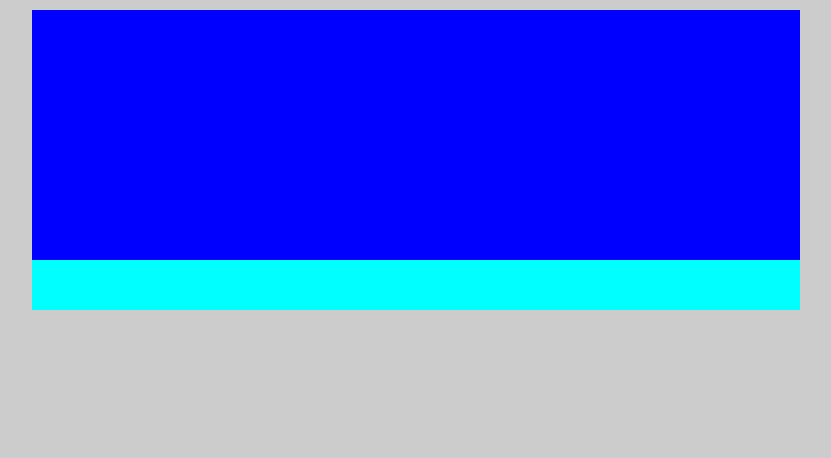
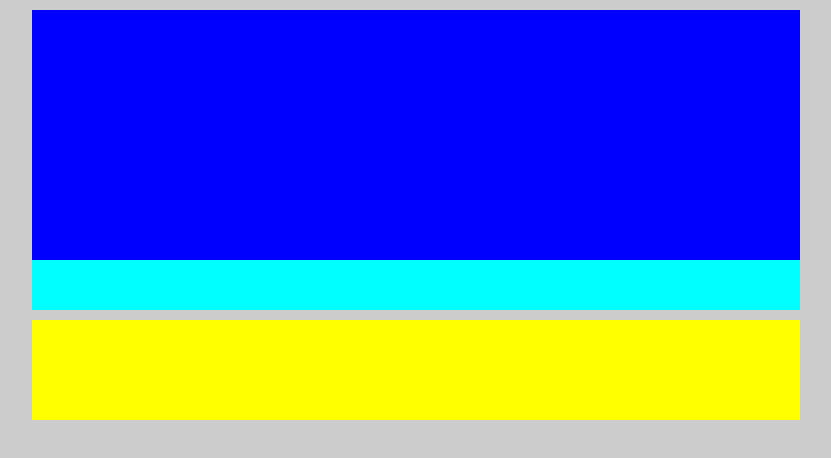
Before and after one commit to francescobiava/htmlcss-struttura-wp, a plain HTML site: page index.html in a window 1280 px wide. Shown: the whole page, without its empty margins (224-1055 px from the left). Drawn offline with Linux system fonts and the light colour scheme.

Commit message:
aggiunto footer

```diff
--- a/assets/css/style.css
+++ b/assets/css/style.css
@@ -10,8 +10,8 @@ body {
 
 /* struttura header */
 header {
+    margin: 10px 20%;
     width: auto;
-    margin: 10px 20%;
 }
 
 .title {
@@ -24,3 +24,14 @@ header {
     height: 50px;
     background-color: #00FFFF;
 }
+
+/* struttura footer */
+footer {
+    margin: 10px 20%;
+    width: auto;
+}
+
+.bottom {
+    height: 100px;
+    background-color: #FFFF00;
+}
--- a/index.html
+++ b/index.html
@@ -19,5 +19,8 @@
         <!-- box destra -->
 
     <!-- footer -->
+    <footer>
+        <div class="bottom"></div>
+    </footer>
 </body>
 </html>
```
